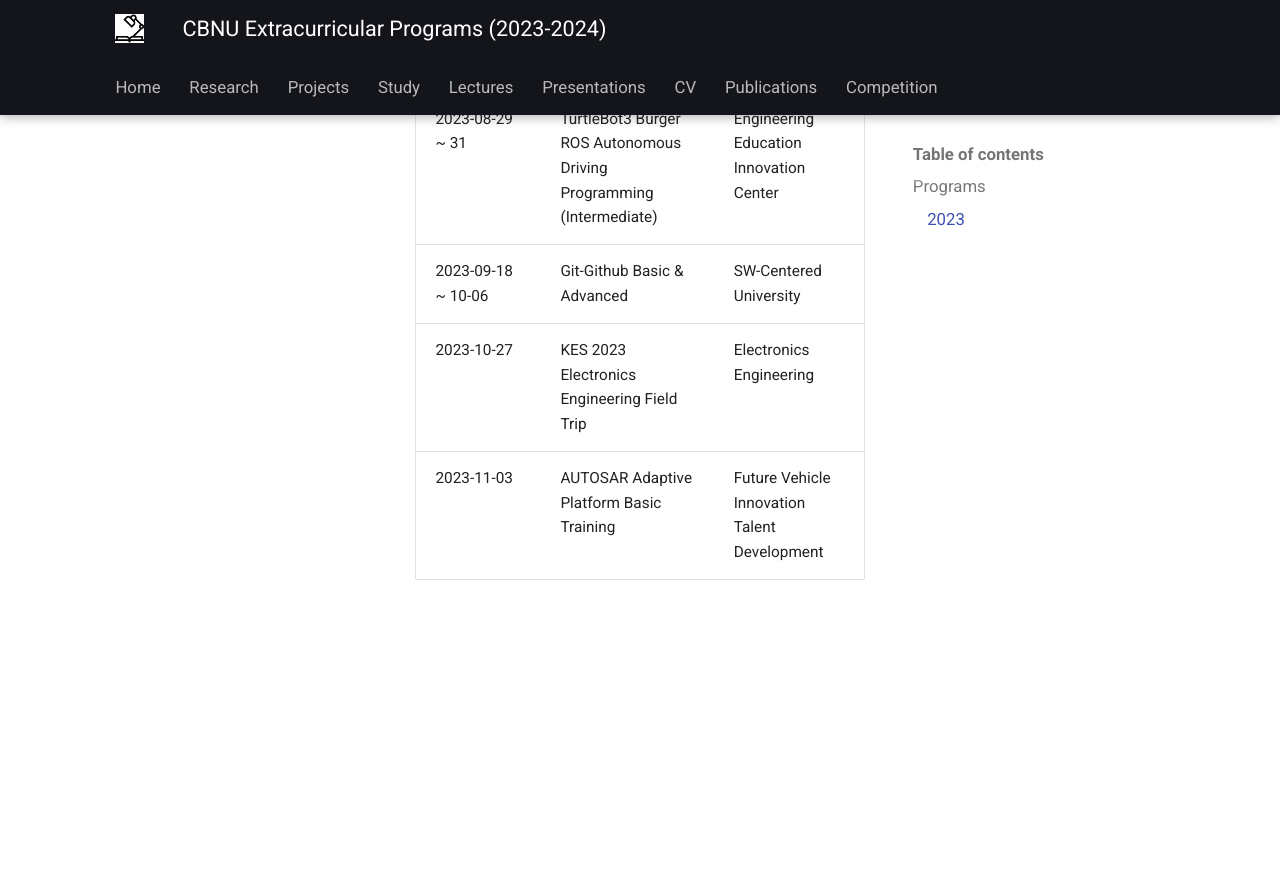
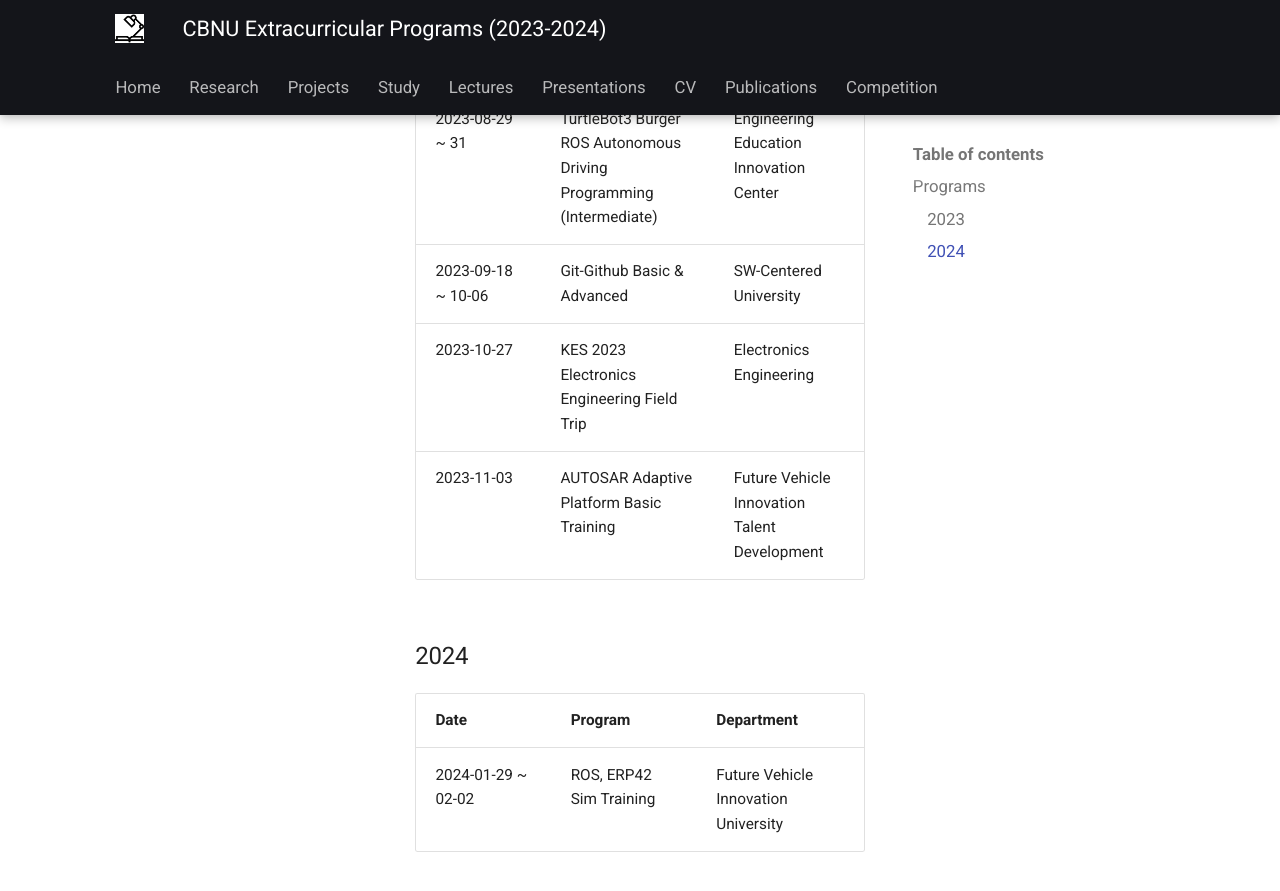
Before and after one commit to YSH-research/YSH-research.github.io, an MkDocs documentation site: the page built from docs/Lectures/2023-2024-CBNU-Extracurricular-Programs.md, in a window 1280 px wide and 900 px high, scrolled down 1061 px. Shown: the top 891 px of the window. Built offline with MkDocs 1.6.1 and Material for MkDocs 9.7.7, drawn with Linux system fonts in a browser that asks for light colours; before the commit the page ends 1689 px from its top, so only the background shows below that.

Commit message:
Add ROS, ERP42 Sim Training program

```diff
--- a/docs/Lectures/2023-2024-CBNU-Extracurricular-Programs.md
+++ b/docs/Lectures/2023-2024-CBNU-Extracurricular-Programs.md
@@ -20,3 +20,9 @@
 | 2023-09-18 ~ 10-06 | Git-Github Basic & Advanced | SW-Centered University |
 | 2023-10-27 | KES 2023 Electronics Engineering Field Trip | Electronics Engineering |
 | 2023-11-03 | AUTOSAR Adaptive Platform Basic Training | Future Vehicle Innovation Talent Development |
+
+### 2024
+
+| Date | Program | Department |
+|------|---------|------------|
+| 2024-01-29 ~ 02-02 | ROS, ERP42 Sim Training | Future Vehicle Innovation University |
```
